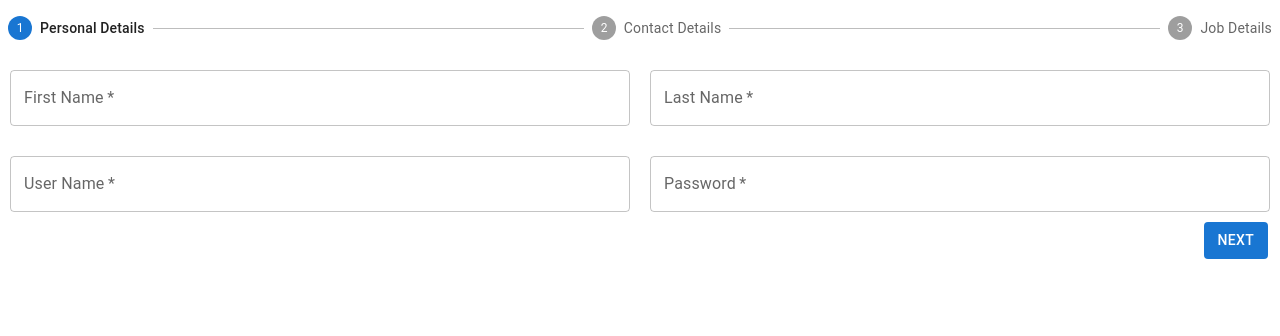
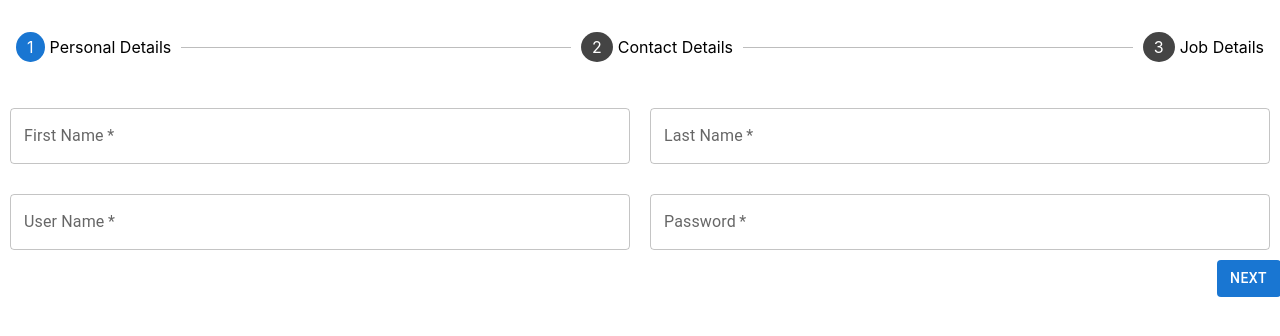
Before and after one commit to Pranav-Programmer/Stepper-Form, a React (Create React App) app: page / in a window 1280 px wide. Shown: the top 336 px of the page. Built offline with nearby package versions, Linux system fonts and the light colour scheme.

Commit message:
Added style component and create own stepper form

```diff
--- a/package.json
+++ b/package.json
@@ -7,6 +7,7 @@
     "@emotion/react": "^11.10.6",
     "@emotion/styled": "^11.10.6",
     "@fontsource/roboto": "^4.5.8",
+    "@material-ui/core": "^4.12.4",
     "@mui/icons-material": "^5.11.16",
     "@mui/material": "^5.11.16",
     "@mui/styled-engine-sc": "^5.11.11",
--- /dev/null
+++ b/src/Components/ActiveState.jsx
@@ -0,0 +1,23 @@
+import { CheckCircle } from '@mui/icons-material'
+import React from 'react'
+
+function ActiveState(props) {
+
+  return (props.formSubmitted || props.activeStep > props.step) ? (
+    <>
+        <CheckCircle sx={{fontSize: '30px', marginRight: '5px', color:"#1976d2"}} />
+    </>
+  ) : (
+    props.activeStep === props.step ? (
+        <>
+          <i style={{background: '#1976d2', marginRight: '5px', padding: '5px 11px ', color: 'white', fontStyle: 'normal', borderRadius: '50%'}}>{props.step+1}</i>
+        </>
+      ) : (
+        <>
+          <i style={{background: '#444', marginRight: '5px', padding: '5px 11px ', color: 'white', fontStyle: 'normal', borderRadius: '50%'}}>{props.step+1}</i>
+        </>
+      )
+  )
+}
+
+export default ActiveState
--- a/src/Components/form.jsx
+++ b/src/Components/form.jsx
@@ -1,16 +1,74 @@
 import * as React from 'react';
-import Box from '@mui/material/Box';
-import Stepper from '@mui/material/Stepper';
-import Step from '@mui/material/Step';
-import StepLabel from '@mui/material/StepLabel';
-import Typography from '@mui/material/Typography';
 import { useState } from "react";
 import TextField from '@mui/material/TextField';
 import Button from '@mui/material/Button';
+import ActiveState from './ActiveState';
+import { makeStyles } from '@material-ui/core/styles';
 
-const steps = ['Personal Details', 'Contact Details', 'Job Details'];
+const useStyles = makeStyles((theme) => ({
+  App:{
+    marginTop:'1rem'
+  },
+  title:{
+    display:'flex',
+    flexDirection:'row',
+    justifyContent:'space-between',
+    alignItems: 'center',
+    padding:'0 1rem 0 1rem'
+  },
+  personalDetailsText:{
+    display: 'flex',
+    alignItems: 'center'
+  },
+  personalDetails:{
+    backgroundColor: '#bdbdbd',
+    height: 1,
+    flex: 1,
+    margin: '0 10px'
+  },
+  Step1:{
+    display:'flex',
+    widows: '100%',
+    justifyContent: 'space-between',
+    marginTop: 20
+  },
+  Details:{
+    display: 'flex',
+    widows: '100%',
+    justifyContent: 'space-between',
+    marginTop: 10
+  },
+  insideApp:{
+    display:'flex',
+    flexDirection:'row',
+    justifyContent: 'space-between',
+    width: '99%'
+  },
+  Submit:{
+    display: 'flex',
+    widows: '100%',
+    justifyContent: 'space-between',
+    marginTop: 20
+  },
+  Finish:{
+    display:'flex',
+    flexDirection:'row',
+    justifyContent: 'space-between',
+    width: '100%'
+  },
+  formSubmit:{
+    display: 'flex',
+    flexDirection: 'row',
+    pt: 2
+  },
+  formSubmitInside:{
+    flex: '1 1 auto'
+  }
+}));
+
+// const steps = ['Contact Details Details', 'Contact Details', 'Contact Details Details Details'];
 export default function HorizontalLinearStepper() {
-
+  const classes = useStyles();
     const [formSubmitted, setFormSubmitted] = useState(false);
     const [formValues, setFormValues] = useState({});
 
@@ -35,12 +93,10 @@ export default function HorizontalLinearStepper() {
         setFormValues({ ...formValues, [e.target.name]: e.target.value });
       };
 
-
       const handleSubmit = (e) => {
         e.preventDefault();
         setFormSubmitted(true);
       };
-
 
     const nextStep = () => {
       setStep(step + 1);
@@ -53,45 +109,6 @@ export default function HorizontalLinearStepper() {
     };
 
   const [activeStep, setActiveStep] = React.useState(0);
-//   const [skipped, setSkipped] = React.useState(new Set());
-
-  const isStepOptional = (step) => {
-    return step === 5;
-  };
-
-//   const isStepSkipped = (step) => {
-//     return skipped.has(step);
-//   };
-
-//   const handleNext = () => {
-//     let newSkipped = skipped;
-//     if (isStepSkipped(activeStep)) {
-//       newSkipped = new Set(newSkipped.values());
-//       newSkipped.delete(activeStep);
-//     }
-
-//     setActiveStep((prevActiveStep) =>  prevActiveStep + 1);
-//     setSkipped(newSkipped);
-//   };
-
-//   const handleBack = () => {
-//     setActiveStep((prevActiveStep) => prevActiveStep - 1);
-//   };
-
-//   const handleSkip = () => {
-//     if (!isStepOptional(activeStep)) {
-//       // You probably want to guard against something like this,
-//       // it should never occur unless someone's actively trying to break something.
-//       throw new Error("You can't skip a step that isn't optional.");
-//     }
-
-//     setActiveStep((prevActiveStep) => prevActiveStep + 1);
-//     setSkipped((prevSkipped) => {
-//       const newSkipped = new Set(prevSkipped.values());
-//       newSkipped.add(activeStep);
-//       return newSkipped;
-//     });
-//   };
 
   const handleReset = () => {
     setActiveStep(0);
@@ -99,56 +116,48 @@ export default function HorizontalLinearStepper() {
   };
 
   return (
-    <div style={{marginTop:'1rem'}}>
-    <Box sx={{ width: '100%' }}>
-      <Stepper activeStep={activeStep}>
-        {steps.map((label, index) => {
-          const stepProps = {};
-          const labelProps = {};
-          if (isStepOptional(index)) {
-            labelProps.optional = (
-              <Typography variant="caption">Optional</Typography>
-            );
-          }
-        //   if (isStepSkipped(index)) {
-        //     stepProps.completed = false;
-        //   }
-          if (activeStep === 2){
+    <div className={classes.App}>
+    <div className={classes.title}>
 
-          }
-          return (
-            <Step key={label} {...stepProps}>
-              <StepLabel {...labelProps}>{label}</StepLabel>
-            </Step>
-          );
-        })}
-      </Stepper>
-      {/* {activeStep === steps.length ? (
-        <React.Fragment>
-          <Typography sx={{ mt: 2, mb: 1 }}>
-            All steps completed - you&apos;re finished
-          </Typography>
-          <Box sx={{ display: 'flex', flexDirection: 'row', pt: 2 }}>
-            <Box sx={{ flex: '1 1 auto' }} />
-            <button onClick={handleReset}>Reset</button>
-          </Box>
-        </React.Fragment>) : */}
+      <p className={classes.personalDetailsText}><ActiveState step={0} activeStep={activeStep}/>Personal Details</p>
+      <div className={classes.personalDetails}></div>
+      {(()=>{
+        if(activeStep>=1){
+          return <p className={classes.personalDetailsText}><ActiveState step={1} activeStep={activeStep}/>Contact Details</p>
+        }
+        else{
+          return <p><ActiveState step={1} activeStep={activeStep}/>Contact Details</p>
+        }
+      })()}
+
+      <div className={classes.personalDetails}></div>
+
+      {(()=>{
+        if(activeStep>=2){
+          return <p className={classes.personalDetailsText}><ActiveState step={2} formSubmitted={formSubmitted} activeStep={activeStep}/>Job Details</p>
+        }
+        else{
+          return <p><ActiveState step={2} formSubmitted={formSubmitted} activeStep={activeStep}/>Job Details</p>
+        }
+      })()}
+
+    </div>
          {(
-        <React.Fragment>
-          <Typography sx={{ mt: 2, mb: 1 }}>
+        <div>
+          <p sx={{ mt: 2, mb: 1 }}>
           {activeStep === 0 && (
         <form onSubmit={nextStep}>
-                <div style={{display: 'flex', widows: '100%', justifyContent: 'space-between', marginTop: 20}}>
+                <div className={classes.Step1}>
                   <TextField style={{width: '50%', margin: 10}} type="name" id="outlined-basic" label="First Name" variant="outlined" name="First_Name" value={formData.name} onChange={handleChange} required/>
                   <TextField style={{width: '50%', margin: 10}} type="name" id="outlined-basic" label="Last Name" variant="outlined" name="Last_Name" value={formData.name} onChange={handleChange} required/>
                 </div>
-                <div style={{display: 'flex', widows: '100%', justifyContent: 'space-between', marginTop: 10}}>
+                <div className={classes.Details}>
                 <TextField style={{width: '50%', margin: 10}} type="name" id="outlined-basic" label="User Name" variant="outlined" name="User_Name" value={formData.name} onChange={handleChange} required/>
                 <TextField style={{width: '50%', margin: 10}} type="password" id="outlined-basic" label="Password" variant="outlined" name="Password" value={formData.name} onChange={handleChange} required/>
                 </div>
 
-      <div style={{display:'flex', flexDirection:'row', justifyContent: 'space-between', width: '99%'}}>
-      <Button type="submit" style={{marginLeft:'95%', backgroundColor:'#1976d2', color:'white'}}>Next</Button>
+      <div className={classes.insideApp}>
+      <Button type="submit" style={{marginLeft:'96%', backgroundColor:'#1976d2', color:'white'}}>Next</Button>
         </div>
         </form>
       )}
@@ -158,69 +167,61 @@ export default function HorizontalLinearStepper() {
                   <TextField style={{width: '50%', margin: 10}} type="email" id="outlined-basic" label="Email" variant="outlined" name="Email" value={formData.name} onChange={handleChange} required/>
                   <TextField style={{width: '50%', margin: 10}} type="number" id="outlined-basic" label="Phone" variant="outlined" name="Phone" value={formData.name} onChange={handleChange} required/>
                 </div>
-                <div style={{display: 'flex', widows: '100%', justifyContent: 'space-between', marginTop: 10}}>
+                <div className={classes.Details}>
                 <TextField style={{width: '50%', margin: 10}} type="name" id="outlined-basic" label="Address Linel" variant="outlined" name="Address_Linel" value={formData.name} onChange={handleChange} required/>
                 <TextField style={{width: '50%', margin: 10}} type="name" id="outlined-basic" label="Address Line2" variant="outlined" name="Address_Line2" value={formData.name} onChange={handleChange}/>
                 </div>
 
-
-
-        <div style={{display:'flex', flexDirection:'row', justifyContent: 'space-between', width: '99%'}}>
+        <div className={classes.insideApp}>
         <Button type="button" onClick={prevStep} style={{marginLeft:'1%',backgroundColor:'#1976d2', color:'white'}}>Previous</Button>
-        <Button type="submit" style={{marginLeft:'87.7%', backgroundColor:'#1976d2', color:'white'}}>Next</Button>
+        <Button type="submit" style={{marginLeft:'87.5%', backgroundColor:'#1976d2', color:'white'}}>Next</Button>
         </div>
-
-
         </form>
       )}
       {activeStep === 2 && (
-  <React.Fragment>
-
+  <div>
       <form onSubmit={handleSubmit}>
-      <div style={{display: 'flex', widows: '100%', justifyContent: 'space-between', marginTop: 20}}>
+      <div className={classes.Submit}>
                   <TextField style={{width: '50%', margin: 10}} type="name" id="outlined-basic" label="Employer Name" variant="outlined" name="Employer_Name" value={formData.name} onChange={handleChange} required/>
                   <TextField style={{width: '50%', margin: 10}} type="name" id="outlined-basic" label="Designation" variant="outlined" name="Designation" value={formData.name} onChange={handleChange} required/>
                 </div>
-                <div style={{display: 'flex', widows: '100%', justifyContent: 'space-between', marginTop: 10}}>
+                <div className={classes.Details}>
                 <TextField style={{width: '50%', margin: 10}} type="number" id="outlined-basic" label="Total Experience" variant="outlined" name="Total_Experience" value={formData.name} onChange={handleChange} required/>
                 <TextField style={{width: '50%', margin: 10}} type="name" id="outlined-basic" label="City" variant="outlined" name="City" value={formData.name} onChange={handleChange} required/>
                 </div>
+        {formSubmitted ? (
+        <div>
+          <div className={classes.formSubmit}>
+            <div className={classes.formSubmitInside}/>
 
-        {formSubmitted ? (
-        <React.Fragment>
-          <Box sx={{ display: 'flex', flexDirection: 'row', pt: 2 }}>
-            <Box sx={{ flex: '1 1 auto' }} />
-
-            <div style={{display:'flex', flexDirection:'row', justifyContent: 'space-between', width: '99%'}}>
-            <Button type="button" onClick={prevStep} style={{backgroundColor:'#1976d2', color:'white'}}>Previous</Button>
-            <Button onClick={handleReset} style={{ marginRight:'1%', backgroundColor:'#1976d2', color:'white'}}>Finish</Button>
+            <div className={classes.Finish}>
+            <Button type="button" onClick={prevStep} style={{marginLeft:'.7%',backgroundColor:'#1976d2', color:'white'}}>Previous</Button>
+            <Button onClick={handleReset} style={{ marginRight:'.7%', backgroundColor:'#1976d2', color:'white'}}>Finish</Button>
             </div>
-          </Box>
-        </React.Fragment>
+          </div>
+        </div>
       ) : (
-
-        <div style={{display:'flex', flexDirection:'row', justifyContent: 'space-between', width: '99%'}}>
+        <div className={classes.insideApp}>
         <Button type="button" onClick={prevStep} style={{marginLeft:'1%',backgroundColor:'#1976d2', color:'white'}}>Previous</Button>
         <Button type="submit" style={{marginLeft:'87.7%', backgroundColor:'#1976d2', color:'white'}}>Submit</Button>
         </div>
-
       )}
       </form>
       {formSubmitted ? (
-      <Typography>
-        <Box>
+      <p>
+        <div>
           <pre>{JSON.stringify(formData, null, 2)}</pre>
-        </Box>
-      </Typography>
+        </div>
+      </p>
     ) : (
         " "
     )}
-  </React.Fragment>
+  </div>
 )}
-          </Typography>
-        </React.Fragment>
+        </p>
+        </div>
       )}
-    </Box>
     </div>
+
   );
 }
```
Also changed, not shown: 1 other file (tests, documents, lock files or other folders).
